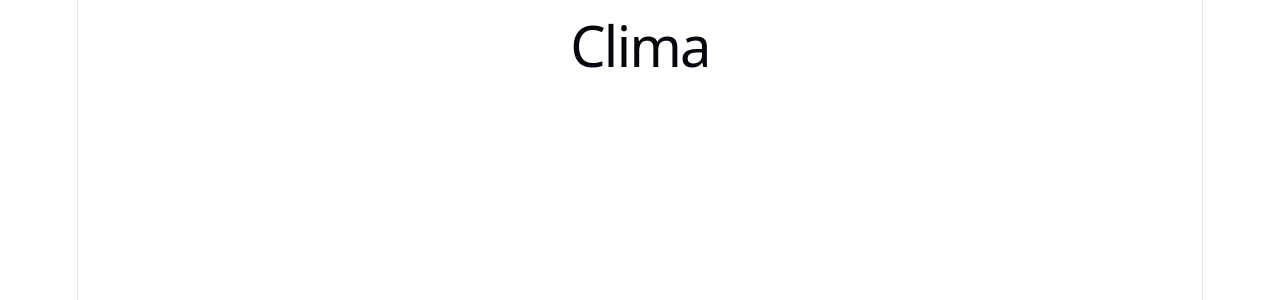
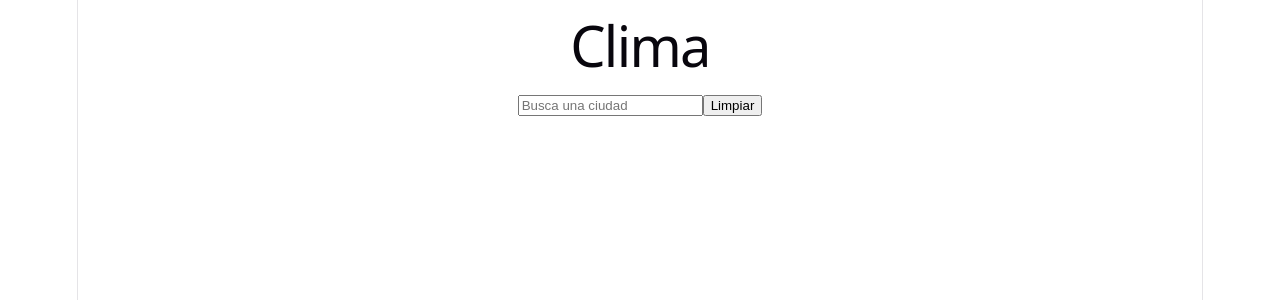
Before and after one commit to Camilo0812A/clima-react, a React (Vite) app: page / in a window 1280 px wide. Shown: the top 300 px of the page. Built offline with nearby package versions, Linux system fonts and the light colour scheme.

Commit message:
Se agrego el paso 1 que es un buscador y la logica del useEffect en App.jsx y luego se hizo el paso 2 que fue mover esa logica creando una carpeta hooks y un archivo useFecth donde se movio la logica

```diff
--- a/src/App.jsx
+++ b/src/App.jsx
@@ -1,7 +1,38 @@
-import './App.css'
+import { useState } from "react";
+import ListaCiudades from "./componentes/ListaCiudades";
+import {useFetch} from "./hooks/useFetch";
 
 function App() {
-  return <h1>Clima</h1>
+  const [texto, setTexto] = useState("");
+
+  const textoLimpio = texto.trim();
+  const url = textoLimpio.length >= 3 ? `https://geocoding-api.open-meteo.com/v1/search?name=${encodeURIComponent(textoLimpio)}&count=5&language=es` : null;
+
+  const ciudades = useFetch(url);
+  const lista = ciudades.datos?.results ?? [];
+
+  const buscable = url != null;
+
+  return (
+    <div>
+      <h1>Clima</h1>
+
+      <input
+        value={texto}
+        onChange={(e) => setTexto(e.target.value)}
+        placeholder="Busca una ciudad"
+      />
+      <button onClick={() => setTexto("")}>Limpiar</button>
+
+      {ciudades.cargando && <p>Buscando…</p>}
+      {ciudades.error && <p>Error: {ciudades.error}</p>}
+      {!ciudades.cargando && !ciudades.error && buscable && lista.length === 0 && (
+        <p>Sin resultados</p>
+      )}
+
+      <ListaCiudades ciudades={lista} />
+    </div>
+  );
 }
 
-export default App
+export default App;
--- /dev/null
+++ b/src/componentes/ListaCiudades.jsx
@@ -0,0 +1,13 @@
+function ListaCiudades({ ciudades }) {
+  return (
+    <ul>
+      {ciudades.map((ciudad) => (
+        <li key={ciudad.id}>
+          {ciudad.name}, {ciudad.admin1}, {ciudad.country}
+        </li>
+      ))}
+    </ul>
+  );
+}
+
+export default ListaCiudades;
--- /dev/null
+++ b/src/hooks/useFetch.js
@@ -0,0 +1,45 @@
+import { useState, useEffect } from "react";
+
+export function useFetch(url) {
+  const [datos, setDatos] = useState(null);
+  const [cargando, setCargando] = useState(false);
+  const [error, setError] = useState(null);
+
+  useEffect(() => {
+    if (!url) {
+      setDatos(null);
+      setCargando(false);
+      setError(null);
+      return;
+    }
+
+    const controlador = new AbortController();
+
+    async function pedir() {
+      setCargando(true);
+      setError(null);
+
+      try {
+        const respuesta = await fetch(url, { signal: controlador.signal });
+
+        if (!respuesta.ok) {
+          throw new Error("Error " + respuesta.status);
+        }
+
+        const json = await respuesta.json();
+        setDatos(json);
+        setCargando(false);
+      } catch (err) {
+        if (err.name === "AbortError") return;
+        setError(err.message);
+        setCargando(false);
+      }
+    }
+
+    pedir();
+
+    return () => controlador.abort();
+  }, [url]);
+
+  return { datos, cargando, error };
+}
```
